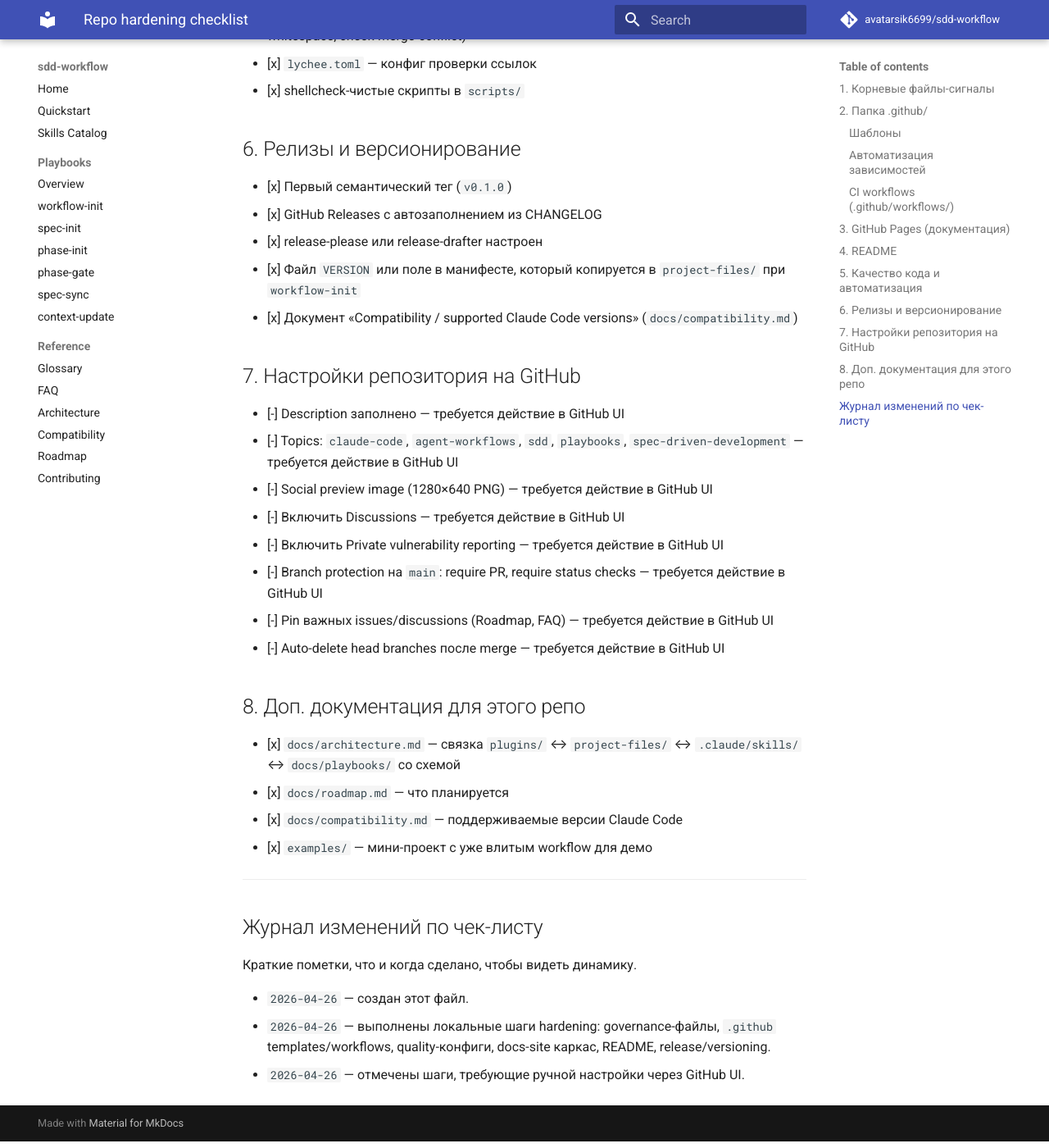
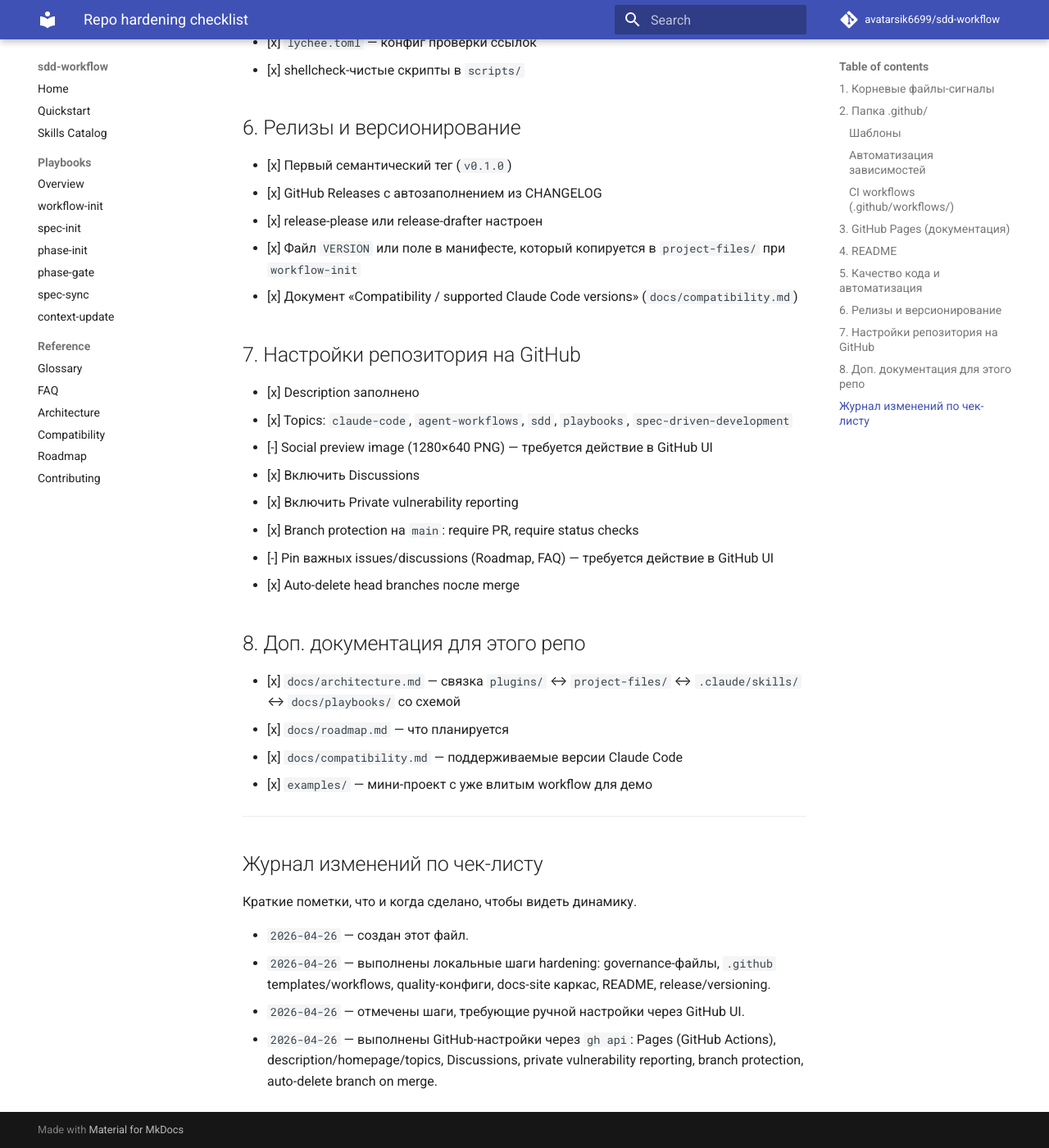
Before and after one commit to avatarsik6699/sdd-workflow, an MkDocs documentation site: the page built from docs/repo-hardening.md, in a window 1280 px wide and 1400 px high, scrolled down 2415 px. Shown: the whole window at 82% size. Built offline with MkDocs 1.6.1 and Material for MkDocs 9.7.7, drawn with Linux system fonts in a browser that asks for light colours; comment, search, counter and statistics services are not loaded; some of the changed text lies outside the part shown.

Commit message:
docs: update hardening checklist after repo configuration

```diff
--- a/docs/repo-hardening.md
+++ b/docs/repo-hardening.md
@@ -56,7 +56,7 @@
 - [x] Quickstart «`workflow-init` за 60 секунд»
 - [x] Глоссарий терминов SDD
 - [x] FAQ
-- [-] Включить Pages в Settings → Pages → Source: GitHub Actions — требуется действие в GitHub UI
+- [x] Включить Pages в Settings → Pages → Source: GitHub Actions
 - [-] Кастомный домен *(опционально)* — отложено до публикации
 
 ## 4. README
@@ -85,14 +85,14 @@
 
 ## 7. Настройки репозитория на GitHub
 
-- [-] Description заполнено — требуется действие в GitHub UI
-- [-] Topics: `claude-code`, `agent-workflows`, `sdd`, `playbooks`, `spec-driven-development` — требуется действие в GitHub UI
+- [x] Description заполнено
+- [x] Topics: `claude-code`, `agent-workflows`, `sdd`, `playbooks`, `spec-driven-development`
 - [-] Social preview image (1280×640 PNG) — требуется действие в GitHub UI
-- [-] Включить Discussions — требуется действие в GitHub UI
-- [-] Включить Private vulnerability reporting — требуется действие в GitHub UI
-- [-] Branch protection на `main`: require PR, require status checks — требуется действие в GitHub UI
+- [x] Включить Discussions
+- [x] Включить Private vulnerability reporting
+- [x] Branch protection на `main`: require PR, require status checks
 - [-] Pin важных issues/discussions (Roadmap, FAQ) — требуется действие в GitHub UI
-- [-] Auto-delete head branches после merge — требуется действие в GitHub UI
+- [x] Auto-delete head branches после merge
 
 ## 8. Доп. документация для этого репо
 
@@ -110,3 +110,4 @@
 - `2026-04-26` — создан этот файл.
 - `2026-04-26` — выполнены локальные шаги hardening: governance-файлы, `.github` templates/workflows, quality-конфиги, docs-site каркас, README, release/versioning.
 - `2026-04-26` — отмечены шаги, требующие ручной настройки через GitHub UI.
+- `2026-04-26` — выполнены GitHub-настройки через `gh api`: Pages (GitHub Actions), description/homepage/topics, Discussions, private vulnerability reporting, branch protection, auto-delete branch on merge.
```
Also changed, not shown: other parts of docs/repo-hardening.md (+1 -1 lines).
